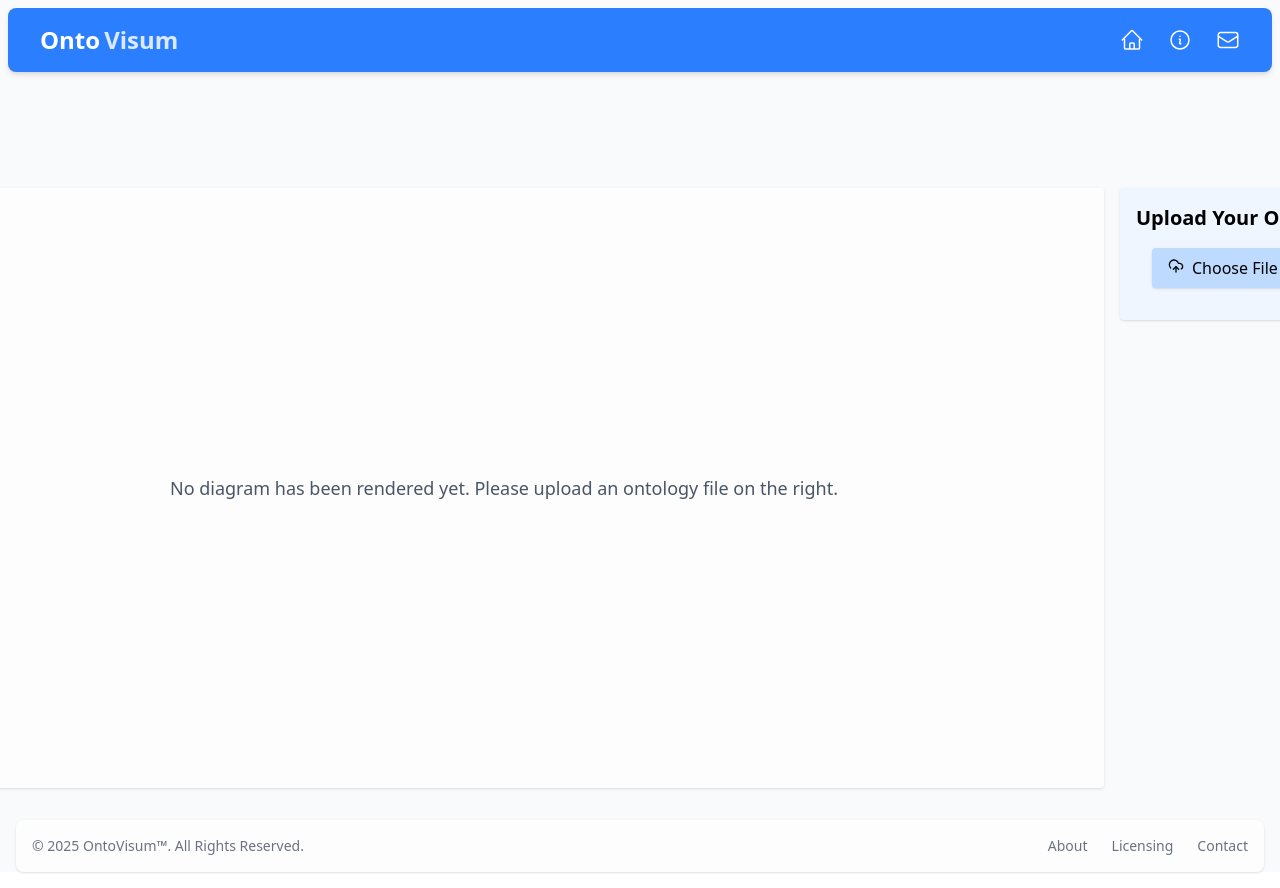
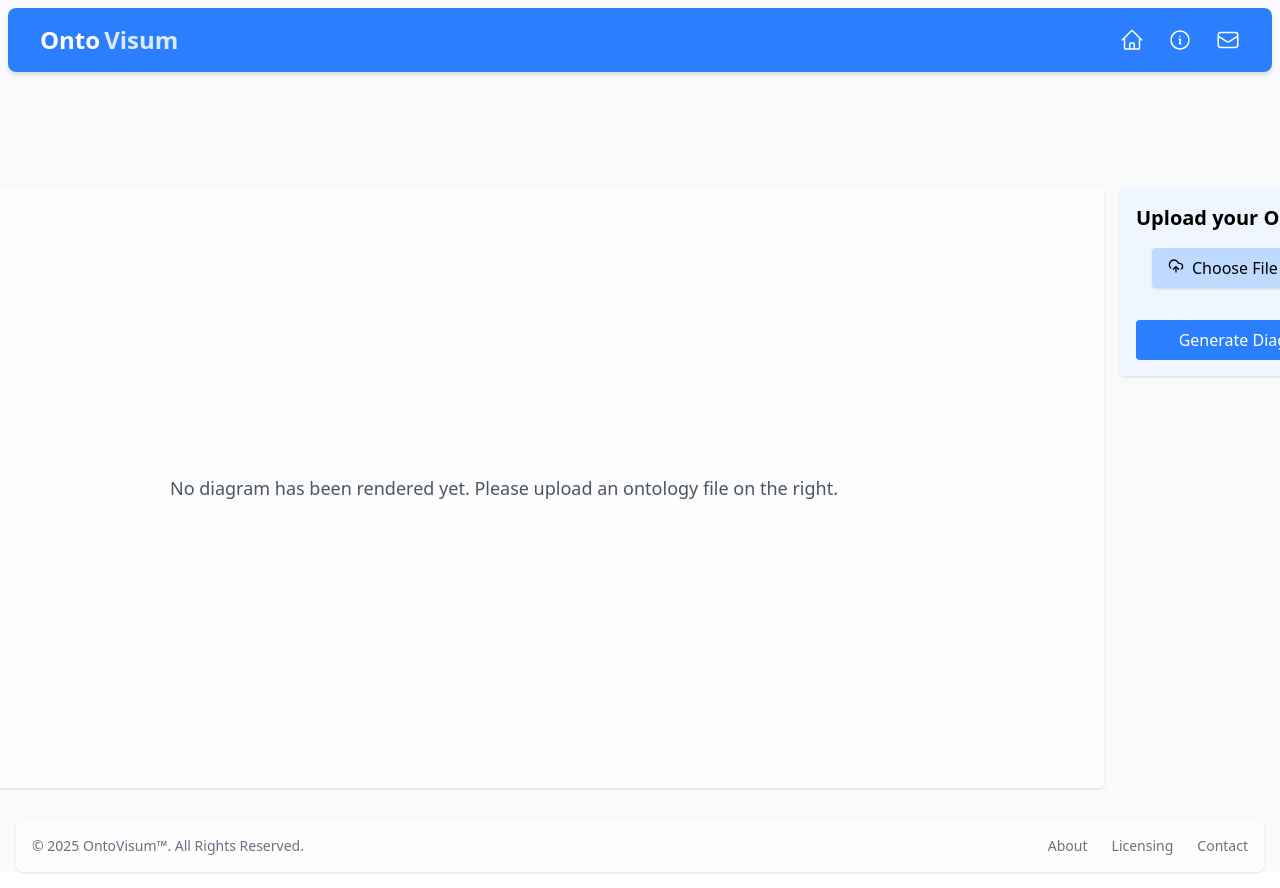
Before and after one commit to rafih268/ontovisum, a React (Vite) app in the folder frontend/: page / in a window 1280 px wide. Shown: the top 888 px of the page. Built offline with nearby package versions, Linux system fonts and the light colour scheme; no server answers.

Commit message:
feat(diagram-builder): add necessary props to complete DiagramBuilder component

```diff
--- a/frontend/src/App.tsx
+++ b/frontend/src/App.tsx
@@ -1,23 +1,13 @@
 import Navbar from './components/Navbar';
-import Upload from './components/Upload'
-import DiagramCanvas from './components/DiagramCanvas'
 import Footer from './components/Footer';
+import DiagramBuilder from './components/DiagramBuilder';
 
 export default function App() {
   return (
     <div className="bg-gray-50">
       <div className="flex flex-col min-h-screen">
         <Navbar />
-        <div className="flex flex-1 items-start justify-center p-4 space-x-4 max-w-7xl mx-auto mt-15">
-          <div className="flex-1">
-            <DiagramCanvas />
-          </div>
-
-          <div className="p-4 rounded shadow bg-blue-50 h-fit">
-            <h2 className="text-xl font-bold">Upload Your Ontology</h2>
-            <Upload />
-          </div>
-        </div>
+        <DiagramBuilder />
       </div>
       <Footer />
     </div>
--- a/frontend/src/components/DiagramBuilder.tsx
+++ b/frontend/src/components/DiagramBuilder.tsx
@@ -24,14 +24,12 @@ export default function DiagramBuilder() {
   return (
     <div className="flex flex-1 items-start justify-center p-4 space-x-4 max-w-7xl mx-auto mt-15">
       <div className="flex-1">
-        {/*DiagramCanvas.tsx has to be updated for this line to work.*/}
-        {/*<DiagramCanvas ontology={ontology} />*/}
+        <DiagramCanvas ontology={ontology} />
       </div>
 
       <div className="p-4 rounded shadow bg-blue-50 h-fit">
         <h2 className="text-xl font-bold">Upload your Ontology</h2>
-        {/*Upload.tsx has to be updated for this line to work.*/}
-        {/*<Upload onUploadComplete={() => setFileUploaded(true)} />*/}
+        <Upload onUploadComplete={() => setFileUploaded(true)} />
         <button
           onClick={handleGenerateClick}
           className="mt-4 w-full px-4 py-2 bg-blue-500 text-white rounded hover:bg-blue-600 transition"
@@ -47,7 +45,7 @@ export default function DiagramBuilder() {
             <p className="text-sm text-gray-600">Please uplaod an ontology file before generating a diagram.</p>
             <button
               onClick={() => setShowModal(false)}
-              className="mt-4 px-4 py-2 bg-blue-600 text-white rounded hover:bg-blue-700"
+              className="mt-4 px-4 py-2 bg-blue-500 text-white rounded hover:bg-blue-600 transition"
             >
               Okay
             </button>
--- a/frontend/src/components/DiagramCanvas.tsx
+++ b/frontend/src/components/DiagramCanvas.tsx
@@ -6,16 +6,13 @@ interface Ontology {
   data_properties: { name: string; domain: string[]; range: string[] }[];
 }
 
-export default function DiagramCanvas() {
+interface DiagramCanvasProps {
+  ontology: Ontology | null;
+}
+
+export default function DiagramCanvas({ ontology }: DiagramCanvasProps) {
   const canvasRef = useRef<HTMLDivElement>(null);
-  const [ontology, setOntology] = useState<Ontology | null>(null);
   const [hasDiagram, setHasDiagram] = useState(false);
-
-  useEffect(() => {
-    fetch('http://localhost:8000/parsed-ontology')
-      .then(res => res.json())
-      .then(data => setOntology(data));
-  }, []);
 
   useEffect(() => {
     if (!ontology) {
--- a/frontend/src/components/Upload.tsx
+++ b/frontend/src/components/Upload.tsx
@@ -1,7 +1,11 @@
 import React, { useState } from "react";
 import { UploadCloud } from "lucide-react";
 
-export default function Upload() {
+interface UploadProps {
+  onUploadComplete: () => void;
+}
+
+export default function Upload({ onUploadComplete }: UploadProps) {
   const [selectedFileName, setSelectedFileName] = useState<string | null>(null);
 
   const handleFileChange = async (event: React.ChangeEvent<HTMLInputElement>) => {
@@ -16,6 +20,8 @@ export default function Upload() {
         method: 'POST',
         body: formData,
       });
+
+      onUploadComplete();
     }
   };
 
```
